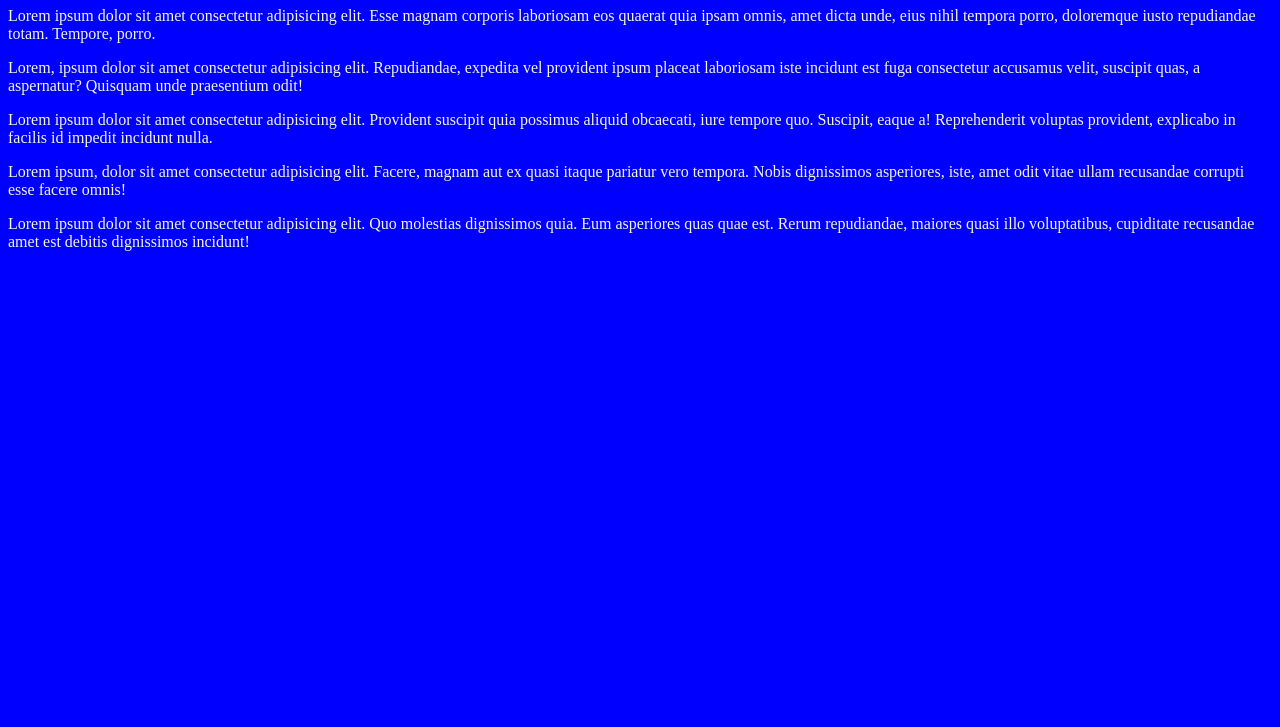
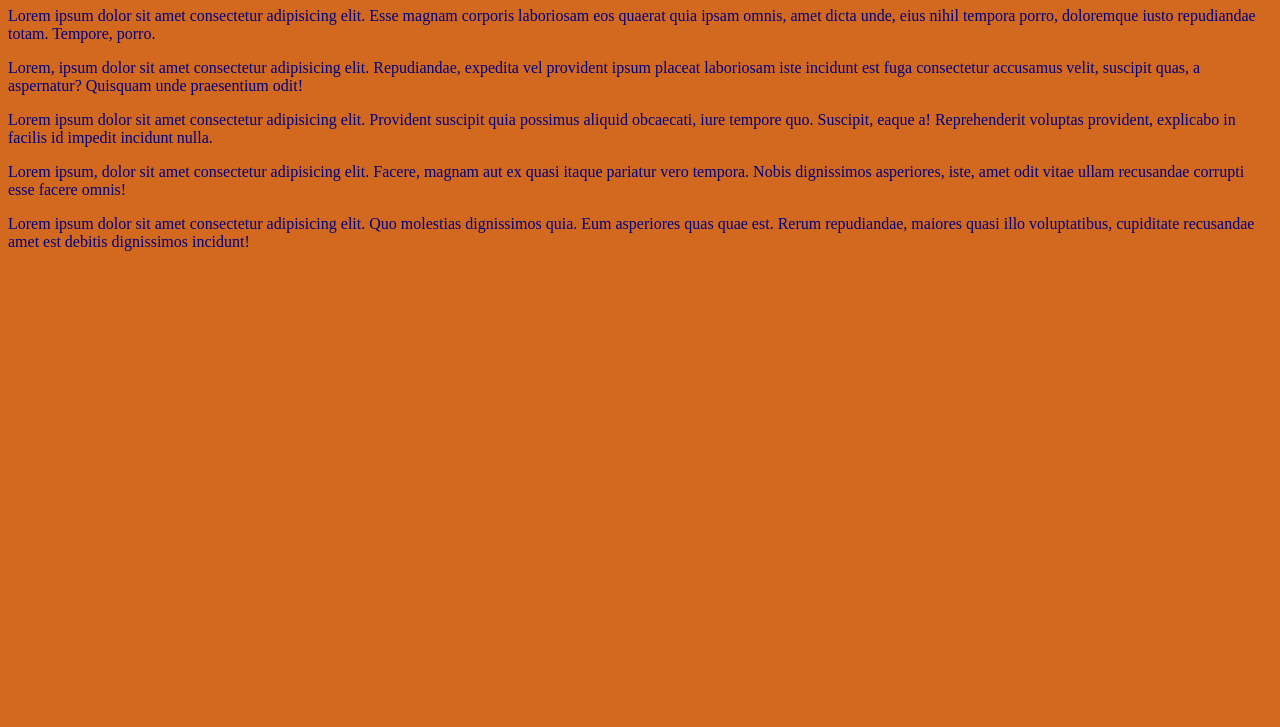
Before and after one commit to mariajosesnchz/miweb, a plain HTML site: page index.html in a window 1280 px wide. Shown: the part 73-800 px from the top of the page. Drawn offline with Linux system fonts and the light colour scheme.

Commit message:
Se corrigen los estilos  CSS

```diff
--- a/CSS/main.css
+++ b/CSS/main.css
@@ -1,4 +1,4 @@
 body{
-    background-color: blue;
-    color: beige;
+    background-color: chocolate;
+    color: navy;
 }
```
